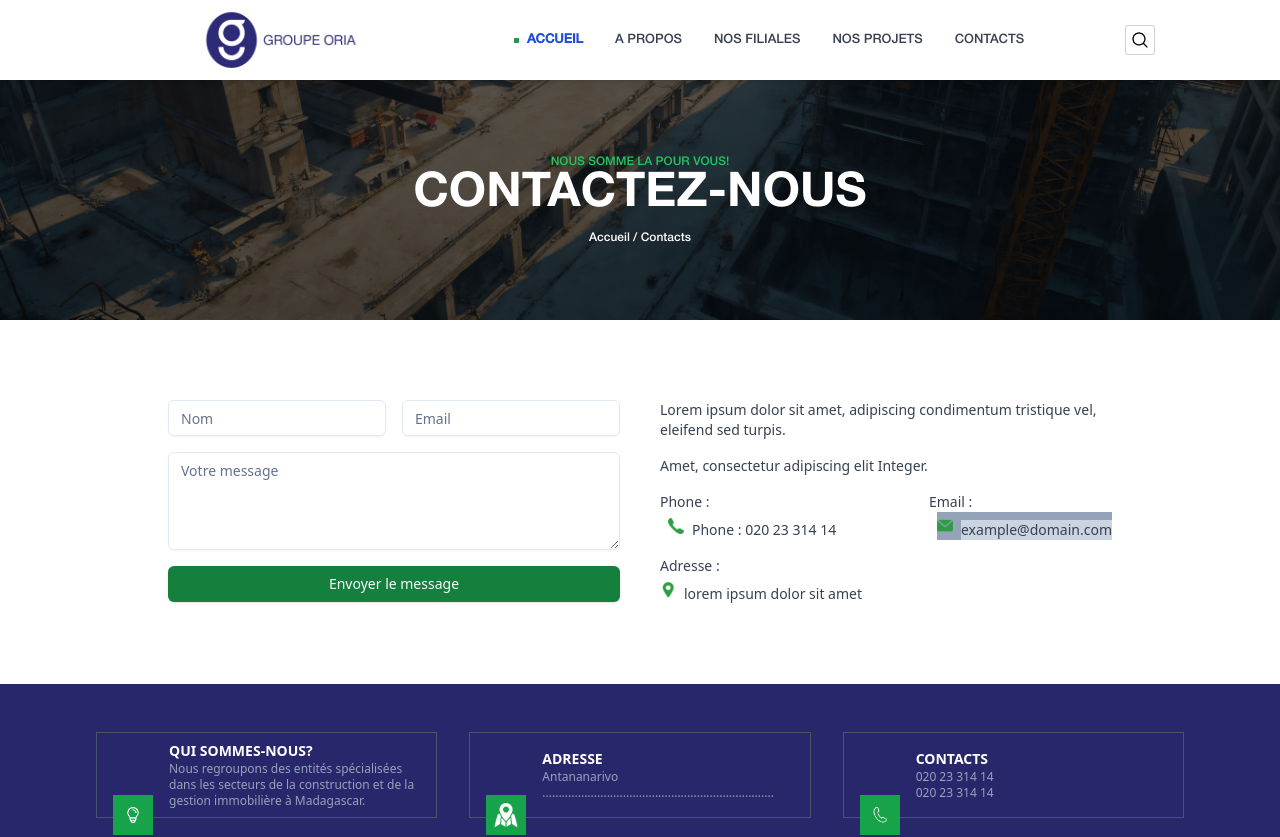
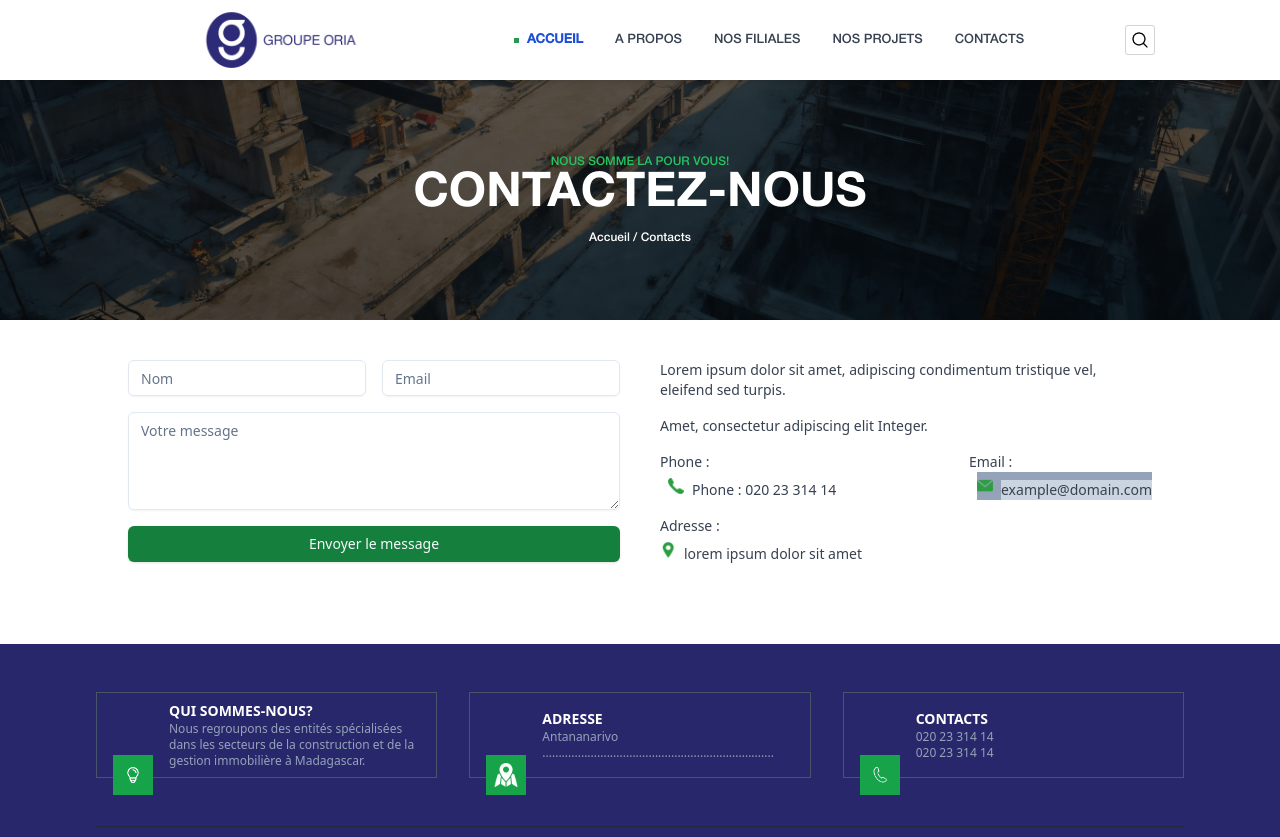
Before and after one commit to SylvHardDev/site-oria, a React (Vite) app: page /contact in a window 1280 px wide. Shown: the top 837 px of the page. Built offline with nearby package versions, Linux system fonts and the light colour scheme.

Commit message:
fix padding section contactForm

```diff
--- a/src/components/Contact/ContactForm.jsx
+++ b/src/components/Contact/ContactForm.jsx
@@ -8,7 +8,7 @@ import mail from "../../assets/icons/MAIL.png"
 function ContactForm() {
   return (
     <div className="text-sm items-center justify-center w-full py-10 px-32 ">
-      <div className="container mx-auto p-10 lg:flex lg:space-x-10 lg:items-start">
+      <div className="container mx-auto pb-10 lg:flex lg:space-x-10 lg:items-start">
 
         {/* Section Formulaire et informations de contact */}
         <div className="flex gap-10 w-full mx-auto my-auto">
```
